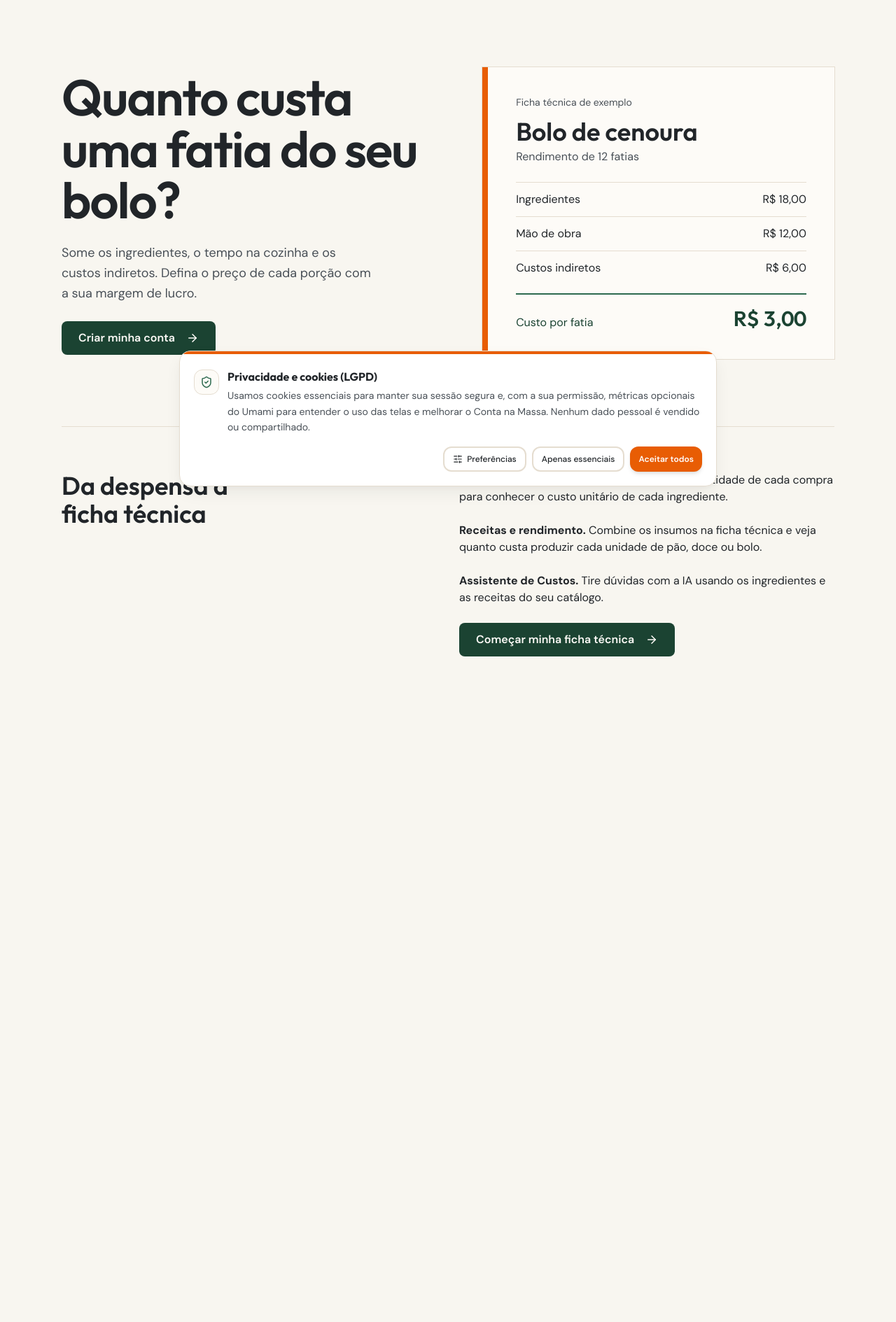
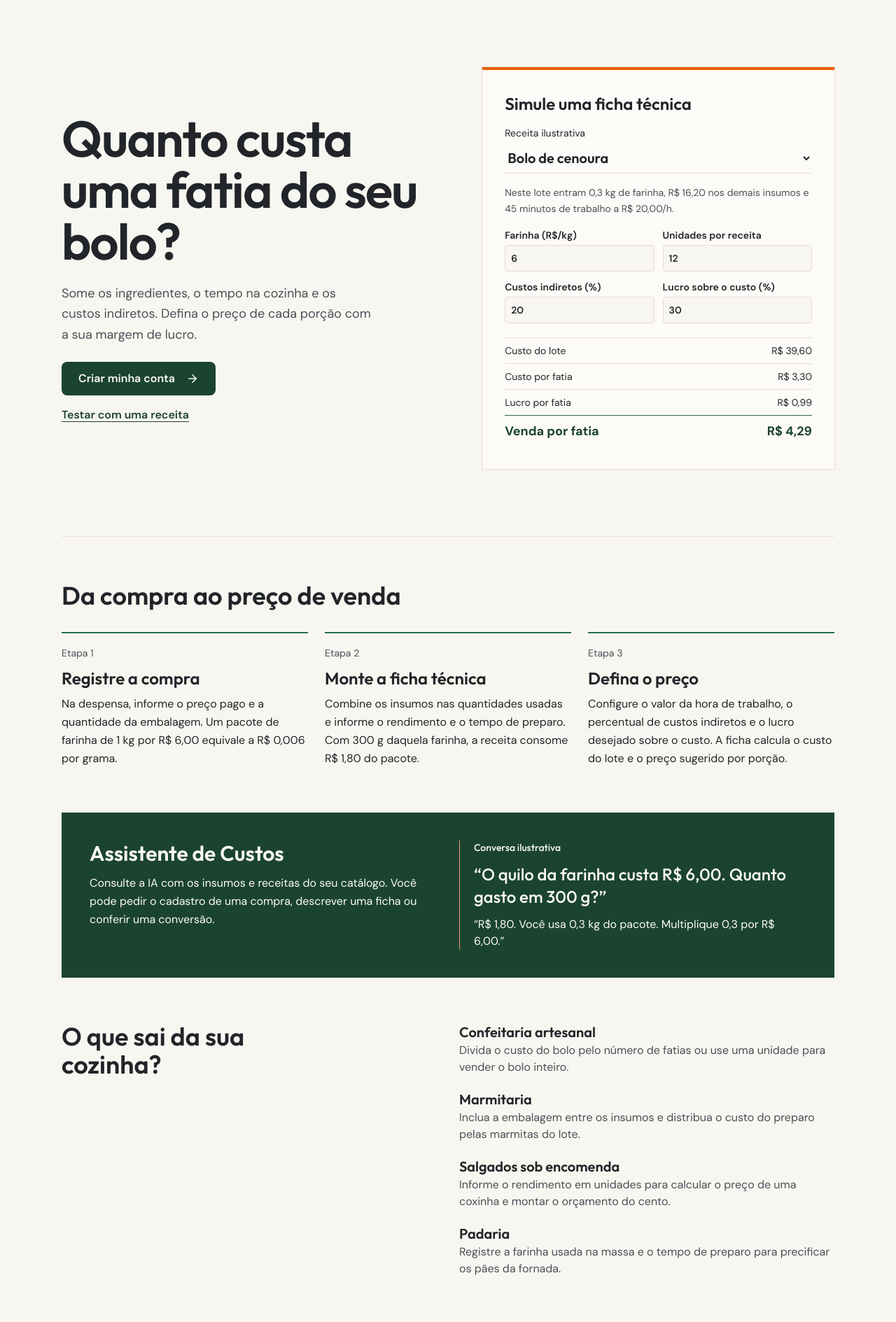
Before and after one commit to emersonart/conta-na-massa, a Laravel app: page / in a window 1280 px wide. Shown: the part 85-1974 px from the top of the page at 70% size. Before the commit the page ends 1023 px from the top, so only its background shows below. Run offline with Laravel 12, Linux system fonts and the light colour scheme; style sheets or scripts are compiled from the project's sources; some libraries are stand-ins or nearby versions.

Commit message:
Adiciona simulação de custos e exemplos de produção à landing
Co-authored-by: OpenBot <335604065+openbotgit[bot]@users.noreply.github.com>

```diff
--- /dev/null
+++ b/backend/resources/js/components/landing/RecipeSimulator.tsx
@@ -0,0 +1,53 @@
+import { useState } from 'react';
+
+const examples = [
+  { name: 'Bolo de cenoura', unit: 'fatia', yield: 12, item: 'Farinha', quantity: 0.3, price: 6, other: 16.2, minutes: 45 },
+  { name: 'Marmita de frango', unit: 'marmita', yield: 8, item: 'Frango', quantity: 1.2, price: 20, other: 24, minutes: 60 },
+  { name: 'Cento de coxinhas', unit: 'coxinha', yield: 100, item: 'Frango', quantity: 1.5, price: 20, other: 35, minutes: 120 },
+];
+const brl = new Intl.NumberFormat('pt-BR', { style: 'currency', currency: 'BRL' });
+const money = (value: number) => brl.format(value);
+
+function Worksheet({ recipe }: { recipe: typeof examples[number] }) {
+  const [price, setPrice] = useState(String(recipe.price));
+  const [count, setCount] = useState(String(recipe.yield));
+  const [overhead, setOverhead] = useState('20');
+  const [markup, setMarkup] = useState('30');
+  const fields = [
+    { label: recipe.item + ' (R$/kg)', value: price, set: setPrice, min: 0, step: 'any', event: 'ingredient' },
+    { label: 'Unidades por receita', value: count, set: setCount, min: 1, step: '1', event: 'yield' },
+    { label: 'Custos indiretos (%)', value: overhead, set: setOverhead, min: 0, step: 'any', event: 'overhead' },
+    { label: 'Lucro sobre o custo (%)', value: markup, set: setMarkup, min: 0, step: 'any', event: 'profit' },
+  ];
+  const base = recipe.quantity * Number(price) + recipe.other + recipe.minutes / 60 * 20;
+  const total = base * (1 + Number(overhead) / 100);
+  const unit = total / Number(count);
+  const profit = unit * Number(markup) / 100;
+  const valid = fields.every(f => f.value !== '' && Number(f.value) >= f.min) && Number.isInteger(Number(count)) && Number.isFinite(unit + profit);
+  return <>
+    <p className="my-4 text-sm leading-relaxed text-[#495057]">Neste lote entram {recipe.quantity.toLocaleString('pt-BR')} kg de {recipe.item.toLowerCase()}, {money(recipe.other)} nos demais insumos e {recipe.minutes} minutos de trabalho a R$ 20,00/h.</p>
+    <div className="grid grid-cols-2 gap-3">
+      {fields.map(f => <label key={f.event} className="flex flex-col justify-between gap-1 text-sm font-semibold">{f.label}
+        <input type="number" min={f.min} step={f.step} value={f.value} onChange={e => f.set(e.target.value)} data-umami-event={'landing-sim-' + f.event} className="w-full rounded border border-[#E5DDD0] bg-[#F8F6F0] p-2 tabular-nums focus:outline-[#2D6A4F]" />
+      </label>)}
+    </div>
+    <div aria-live="polite" aria-atomic="true" className="mt-5">
+      {!valid && <p>Informe valores positivos ou zero e um rendimento inteiro de pelo menos uma unidade.</p>}
+      <dl className="tabular-nums">
+        {([['Custo do lote', total], ['Custo por ' + recipe.unit, unit], ['Lucro por ' + recipe.unit, profit], ['Venda por ' + recipe.unit, unit + profit]] as const).map(([label, value], index) =>
+          <div key={label} className={'flex justify-between gap-2 border-t py-2 ' + (index === 3 ? 'border-[#2D6A4F] text-lg font-bold text-[#1B4332]' : 'border-[#E5DDD0] text-sm')}><dt>{label}</dt><dd>{valid ? money(value) : '—'}</dd></div>)}
+      </dl>
+    </div>
+  </>;
+}
+
+export function RecipeSimulator() {
+  const [index, setIndex] = useState(0);
+  return <section id="simulador" aria-labelledby="sim-title" className="min-w-0 border-t-4 border-[#E85D04] bg-[#FDFBF7] p-5 ring-1 ring-[#E5DDD0] sm:p-8">
+    <h2 id="sim-title" className="text-2xl font-semibold">Simule uma ficha técnica</h2>
+    <label className="mt-4 block text-sm">Receita ilustrativa
+      <select value={index} onChange={e => setIndex(Number(e.target.value))} data-umami-event="landing-sim-recipe" className="mt-1 block w-full border-b border-[#E5DDD0] bg-[#FDFBF7] py-2 font-heading text-xl font-semibold">{examples.map((r,i) => <option value={i} key={r.name}>{r.name}</option>)}</select>
+    </label>
+    <Worksheet key={index} recipe={examples[index]} />
+  </section>;
+}
--- a/backend/resources/js/pages/LandingPage.tsx
+++ b/backend/resources/js/pages/LandingPage.tsx
@@ -1,13 +1,15 @@
 import { Link } from 'react-router-dom';
 import { ArrowRight } from 'lucide-react';
 import { Logo } from '../components/ui/Logo';
+
+import { RecipeSimulator } from '../components/landing/RecipeSimulator';
 
 const register = '/login?mode=register';
 const action = 'inline-flex items-center justify-center gap-4 rounded-lg bg-[#1B4332] px-6 py-3 font-semibold text-[#FDFBF7] hover:bg-[#2D6A4F]';
 
 export function LandingPage() {
   return (
-    <div className="min-h-screen bg-[#F8F6F0] text-[#212529]">
+    <div className="min-h-screen [&+[role=dialog]]:static bg-[#F8F6F0] text-[#212529]">
       <header className="mx-auto flex max-w-6xl items-center justify-between border-b border-[#E5DDD0] px-6 py-5">
         <Logo />
         <Link className="rounded px-3 py-2 font-semibold hover:underline" data-umami-event="landing-cta-login" to="/login">Entrar</Link>
@@ -18,27 +20,42 @@ export function LandingPage() {
             <h1 className="max-w-[13ch] text-5xl font-semibold leading-[1.02] tracking-tight md:text-7xl">Quanto custa uma fatia do seu bolo?</h1>
             <p className="my-6 max-w-md text-lg leading-relaxed text-[#495057]">Some os ingredientes, o tempo na cozinha e os custos indiretos. Defina o preço de cada porção com a sua margem de lucro.</p>
             <Link to={register} data-umami-event="landing-cta-hero" className={action}>Criar minha conta <ArrowRight size={18} aria-hidden /></Link>
+            <a href="#simulador" data-umami-event="landing-sim-open" className="mt-4 block w-fit font-semibold text-[#1B4332] underline underline-offset-4">Testar com uma receita</a>
           </div>
-          <figure className="border-l-8 border-[#E85D04] bg-[#FDFBF7] p-6 ring-1 ring-[#E5DDD0] sm:p-10">
-            <figcaption className="text-sm text-[#495057]">Ficha técnica de exemplo</figcaption>
-            <h2 className="mt-3 text-4xl font-semibold">Bolo de cenoura</h2>
-            <p className="mt-1 mb-6 text-[#495057]">Rendimento de 12 fatias</p>
-            <dl className="tabular-nums">
-              {[['Ingredientes', 'R$ 18,00'], ['Mão de obra', 'R$ 12,00'], ['Custos indiretos', 'R$ 6,00']].map(([label, value]) => (
-                <div className="flex justify-between gap-3 border-t border-[#E5DDD0] py-3" key={label}><dt>{label}</dt><dd>{value}</dd></div>
-              ))}
-              <div className="mt-3 flex flex-wrap items-baseline justify-between gap-2 border-t-2 border-[#2D6A4F] pt-4 text-[#1B4332]"><dt>Custo por fatia</dt><dd className="font-heading text-3xl font-semibold">R$ 3,00</dd></div>
-            </dl>
-          </figure>
+          <RecipeSimulator />
         </section>
-        <section className="grid gap-8 border-t border-[#E5DDD0] py-12 md:grid-cols-2 md:py-16">
-          <h2 className="max-w-xs text-4xl font-semibold">Da despensa à ficha técnica</h2>
-          <div className="space-y-6">
-            <p><strong>Despensa de insumos.</strong> Registre o valor e a quantidade de cada compra para conhecer o custo unitário de cada ingrediente.</p>
-            <p><strong>Receitas e rendimento.</strong> Combine os insumos na ficha técnica e veja quanto custa produzir cada unidade de pão, doce ou bolo.</p>
-            <p><strong>Assistente de Custos.</strong> Tire dúvidas com a IA usando os ingredientes e as receitas do seu catálogo.</p>
-            <Link className={action} to={register} data-umami-event="landing-cta-final">Começar minha ficha técnica <ArrowRight size={18} aria-hidden /></Link>
-          </div>
+        <section className="border-t border-[#E5DDD0] py-12 md:py-16">
+          <h2 className="text-4xl font-semibold">Da compra ao preço de venda</h2>
+          <ol className="mt-8 grid gap-6 md:grid-cols-3">
+            {[
+              ['Registre a compra', 'Na despensa, informe o preço pago e a quantidade da embalagem. Um pacote de farinha de 1 kg por R$ 6,00 equivale a R$ 0,006 por grama.'],
+              ['Monte a ficha técnica', 'Combine os insumos nas quantidades usadas e informe o rendimento e o tempo de preparo. Com 300 g daquela farinha, a receita consome R$ 1,80 do pacote.'],
+              ['Defina o preço', 'Configure o valor da hora de trabalho, o percentual de custos indiretos e o lucro desejado sobre o custo. A ficha calcula o custo do lote e o preço sugerido por porção.'],
+            ].map(([title, body], i) => <li key={title} className="border-t-2 border-[#2D6A4F] pt-4"><span className="text-sm text-[#495057]">Etapa {i + 1}</span><h3 className="my-2 text-2xl font-semibold">{title}</h3><p className="leading-relaxed">{body}</p></li>)}
+          </ol>
+        </section>
+        <section className="grid gap-8 bg-[#1B4332] p-6 text-[#FDFBF7] md:grid-cols-2 md:p-10">
+          <div><h2 className="text-3xl font-semibold">Assistente de Custos</h2><p className="mt-3 leading-relaxed">Consulte a IA com os insumos e receitas do seu catálogo. Você pode pedir o cadastro de uma compra, descrever uma ficha ou conferir uma conversão.</p></div>
+          <div className="border-l border-[#F4A261] pl-5"><h3 className="text-sm">Conversa ilustrativa</h3><p className="my-3 font-heading text-2xl">“O quilo da farinha custa R$ 6,00. Quanto gasto em 300 g?”</p><p>“R$ 1,80. Você usa 0,3 kg do pacote. Multiplique 0,3 por R$ 6,00.”</p></div>
+        </section>
+        <section className="grid gap-8 border-b border-[#E5DDD0] py-12 md:grid-cols-2 md:py-16">
+          <h2 className="max-w-xs text-4xl font-semibold">O que sai da sua cozinha?</h2>
+          <dl className="space-y-5">{[
+            ['Confeitaria artesanal', 'Divida o custo do bolo pelo número de fatias ou use uma unidade para vender o bolo inteiro.'],
+            ['Marmitaria', 'Inclua a embalagem entre os insumos e distribua o custo do preparo pelas marmitas do lote.'],
+            ['Salgados sob encomenda', 'Informe o rendimento em unidades para calcular o preço de uma coxinha e montar o orçamento do cento.'],
+            ['Padaria', 'Registre a farinha usada na massa e o tempo de preparo para precificar os pães da fornada.'],
+          ].map(([title, body]) => <div key={title}><dt className="font-heading text-xl font-semibold">{title}</dt><dd className="text-[#495057]">{body}</dd></div>)}</dl>
+        </section>
+        <section className="grid gap-8 py-12 md:grid-cols-2 md:py-16">
+          <h2 className="text-4xl font-semibold">Dúvidas sobre o cálculo</h2>
+          <div>{[
+            ['Se o ingrediente subir, preciso refazer a receita?', 'Atualize o preço da compra na despensa. Ao consultar a ficha, o cálculo usa o custo dos insumos cadastrados.'],
+            ['Onde entram gás e energia?', 'Nas configurações de custos indiretos. O percentual incide sobre ingredientes e mão de obra antes de acrescentar o lucro.'],
+            ['Como funciona o percentual de lucro?', 'Ele é aplicado sobre o custo. Se a porção custa R$ 10,00 e você escolhe 30%, o preço sugerido é R$ 13,00 e o lucro estimado é R$ 3,00.'],
+            ['Preciso me cadastrar para simular?', 'Você pode testar os exemplos aqui. Para montar sua própria despensa e guardar suas receitas, crie uma conta.'],
+          ].map(([q,a]) => <details key={q} className="border-b border-[#E5DDD0] py-4"><summary className="cursor-pointer font-semibold">{q}</summary><p className="mt-2 leading-relaxed">{a}</p></details>)}
+          <Link className={action + ' mt-8'} to={register} data-umami-event="landing-cta-final">Começar minha ficha técnica <ArrowRight size={18} aria-hidden /></Link></div>
         </section>
       </main>
     </div>
```
